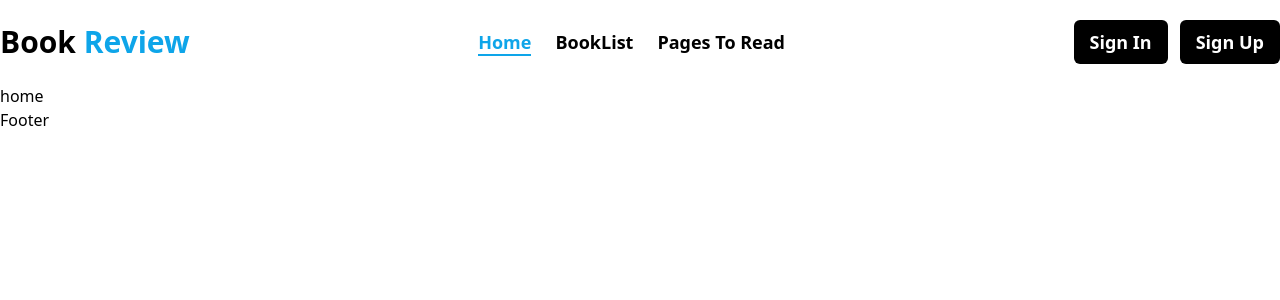
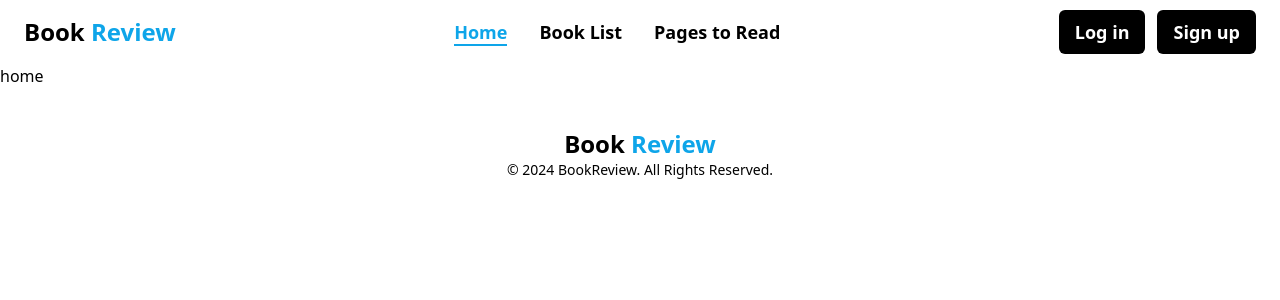
Before and after one commit to zahidhasan13/book-review, a React (Vite) app: page / in a window 1280 px wide. Shown: the top 300 px of the page. Built offline with nearby package versions, Linux system fonts and the light colour scheme.

Commit message:
footer section

```diff
--- a/src/components/Footer.jsx
+++ b/src/components/Footer.jsx
@@ -1,7 +1,23 @@
 import React from "react";
+import { Link } from "react-router-dom";
 
 const Footer = () => {
-  return <div>Footer</div>;
+  return (
+    <footer>
+      <div className="text-center py-10">
+        <Link to="/" class="text-2xl font-semibold">
+          Book <span className="text-sky-500">Review</span>
+        </Link>
+        <p className="text-sm">
+          &copy; {new Date().getFullYear()}{" "}
+          <Link to="/" class="hover:underline">
+            BookReview
+          </Link>
+          . All Rights Reserved.
+        </p>
+      </div>
+    </footer>
+  );
 };
 
 export default Footer;
--- a/src/components/Header.jsx
+++ b/src/components/Header.jsx
@@ -1,16 +1,46 @@
-import React from "react";
+import React, { useState } from "react";
+import { FaBars } from "react-icons/fa";
 import { Link, NavLink } from "react-router-dom";
 
 const Header = () => {
+  const [openMenu, setOpenMenu] = useState(false);
+
+  // Toogle Menu
+  const menuToggler = () => {
+    setOpenMenu(!openMenu);
+  };
   return (
-    <header className="header py-5">
-      <nav className="nav container mx-auto px-4 lg:px-0 flex items-center justify-between">
-        <Link to="/" className="text-3xl font-bold">
-          <h2>
+    <header>
+      <nav class="bg-white px-4 lg:px-6 py-2.5">
+        <div class="flex flex-wrap justify-between items-center mx-auto max-w-screen-xl">
+          <Link to="/" class="text-2xl font-semibold">
             Book <span className="text-sky-500">Review</span>
-          </h2>
           </Link>
-        <ul className="links flex items-center gap-6">
+          <div class="flex items-center lg:order-2">
+            <div className="flex items-center gap-3">
+              <button class="btn-primary">Log in</button>
+              <button class="btn-primary">Sign up</button>
+            </div>
+
+            <button
+              data-collapse-toggle="mobile-menu-2"
+              type="button"
+              class="inline-flex items-center p-2 ml-1 text-2xl rounded-lg lg:hidden"
+              aria-controls="mobile-menu-2"
+              aria-expanded="false"
+              onClick={menuToggler}
+            >
+              <span class="sr-only">Open main menu</span>
+              <span>
+                <FaBars />
+              </span>
+            </button>
+          </div>
+          <div
+            class={`justify-between items-center w-full lg:flex lg:w-auto lg:order-1"
+            id="mobile-menu-2 ${openMenu ? "block" : "hidden"}`}
+          >
+            <ul class="flex flex-col mt-4 font-medium lg:flex-row lg:space-x-8 lg:mt-0">
               <li>
                 <NavLink
                   to="/"
@@ -28,7 +58,7 @@ const Header = () => {
                     isActive ? "activeLink" : "deactiveLink"
                   }
                 >
-              BookList
+                  Book List
                 </NavLink>
               </li>
               <li>
@@ -38,17 +68,11 @@ const Header = () => {
                     isActive ? "activeLink" : "deactiveLink"
                   }
                 >
-              Pages To Read
+                  Pages to Read
                 </NavLink>
               </li>
             </ul>
-        <div className="btn-group flex gap-3">
-          <button className="bg-black px-4 py-2 text-white text-lg font-semibold rounded-md hover:bg-black/75 duration-300">
-            Sign In
-          </button>
-          <button className="bg-black px-4 py-2 text-white text-lg font-semibold rounded-md hover:bg-black/75 duration-300">
-            Sign Up
-          </button>
+          </div>
         </div>
       </nav>
     </header>
--- a/src/index.css
+++ b/src/index.css
@@ -9,3 +9,6 @@
 .deactiveLink {
   @apply text-lg font-semibold hover:text-sky-500 border-b-2 border-transparent hover:border-b-2 hover:border-sky-500 duration-300;
 }
+.btn-primary {
+  @apply bg-black  px-3 py-1 lg:px-4 lg:py-2 text-white text-lg font-semibold rounded-md hover:bg-black/75 duration-300;
+}
```
Lines whose indentation alone changed are shown as unchanged.
